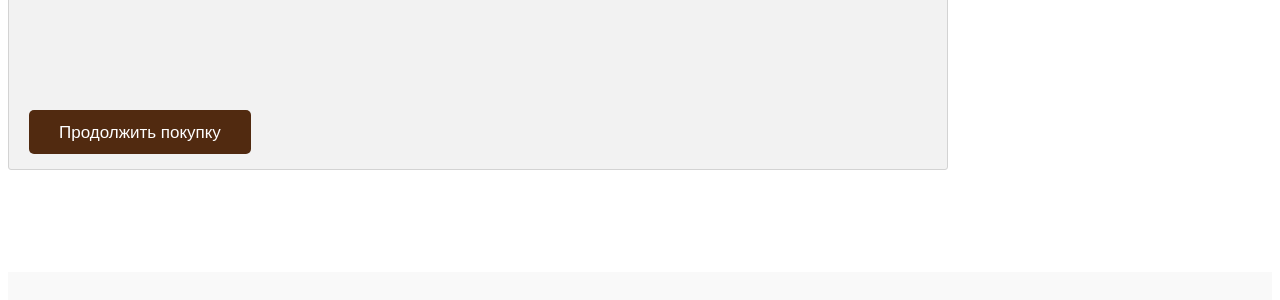
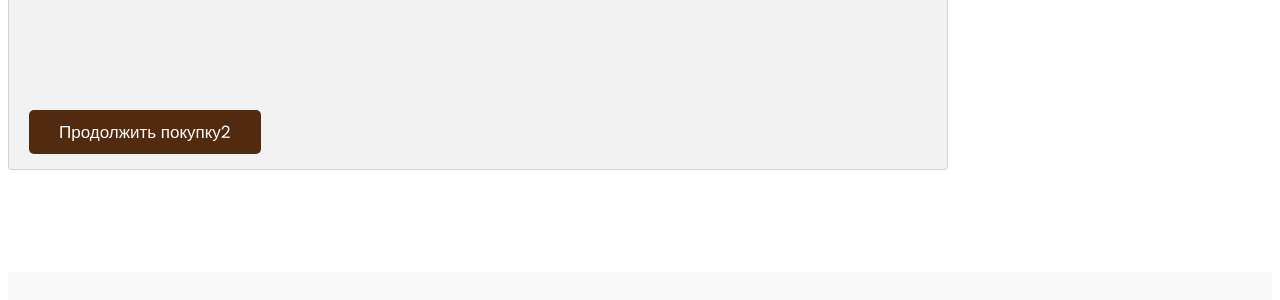
Before and after one commit to chieftainroman/Carnival, a Django app: page /checkout/ in a window 1280 px wide. Shown: the part 1192-1492 px from the top of the page. Run offline with Django 4.2, Linux system fonts and the light colour scheme; the visitor is signed in with stand-in values (Sample User, id 1); data that the repository does not hold is empty; some libraries are stand-ins or nearby versions; some web fonts are replaced.

Commit message:
my changes

```diff
--- a/templates/checkout/checkout.html
+++ b/templates/checkout/checkout.html
@@ -67,7 +67,7 @@
           </div>
           <label>
           </label>
-          <input type="submit" value="Продолжить покупку" class="btn">
+          <input type="submit" value="Продолжить покупку2" class="btn">
         </form>
       </div>
     </div>
```
